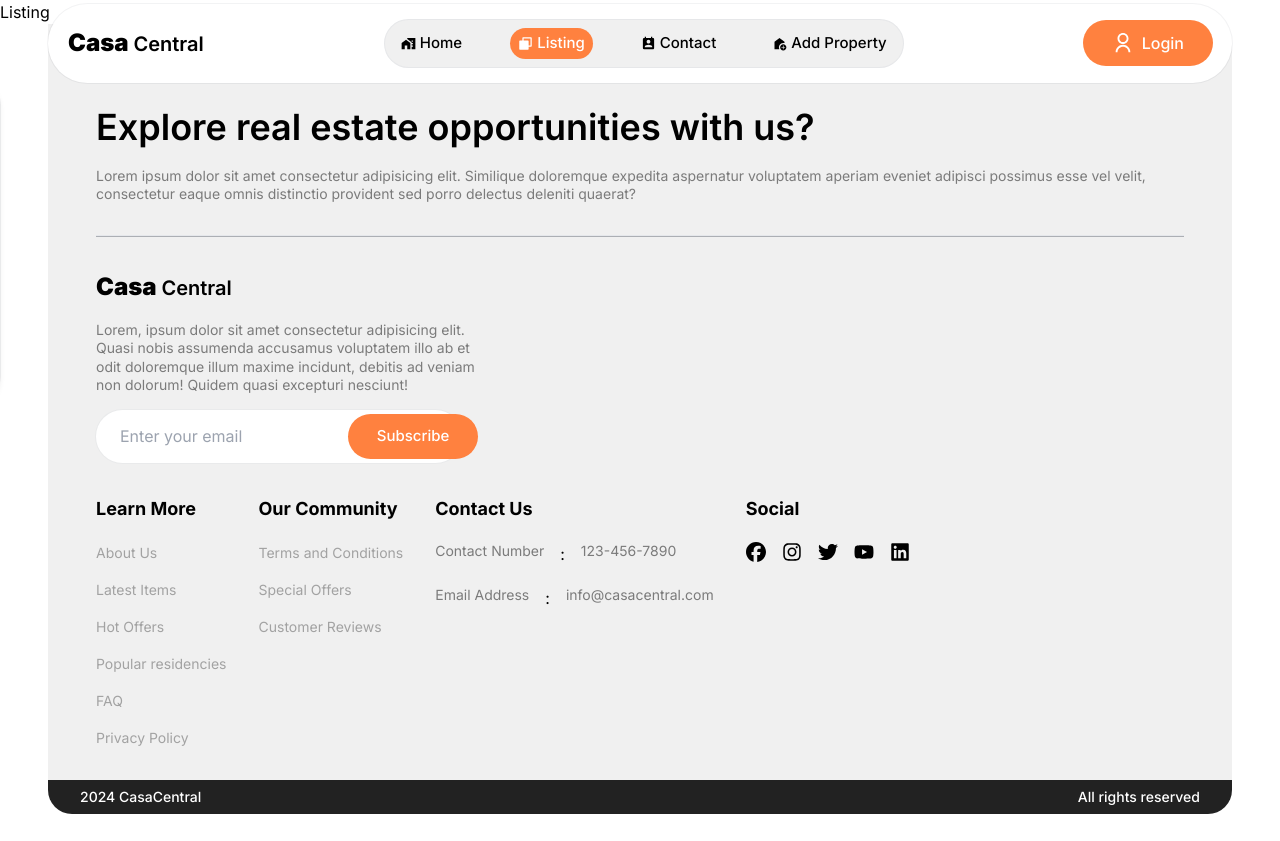
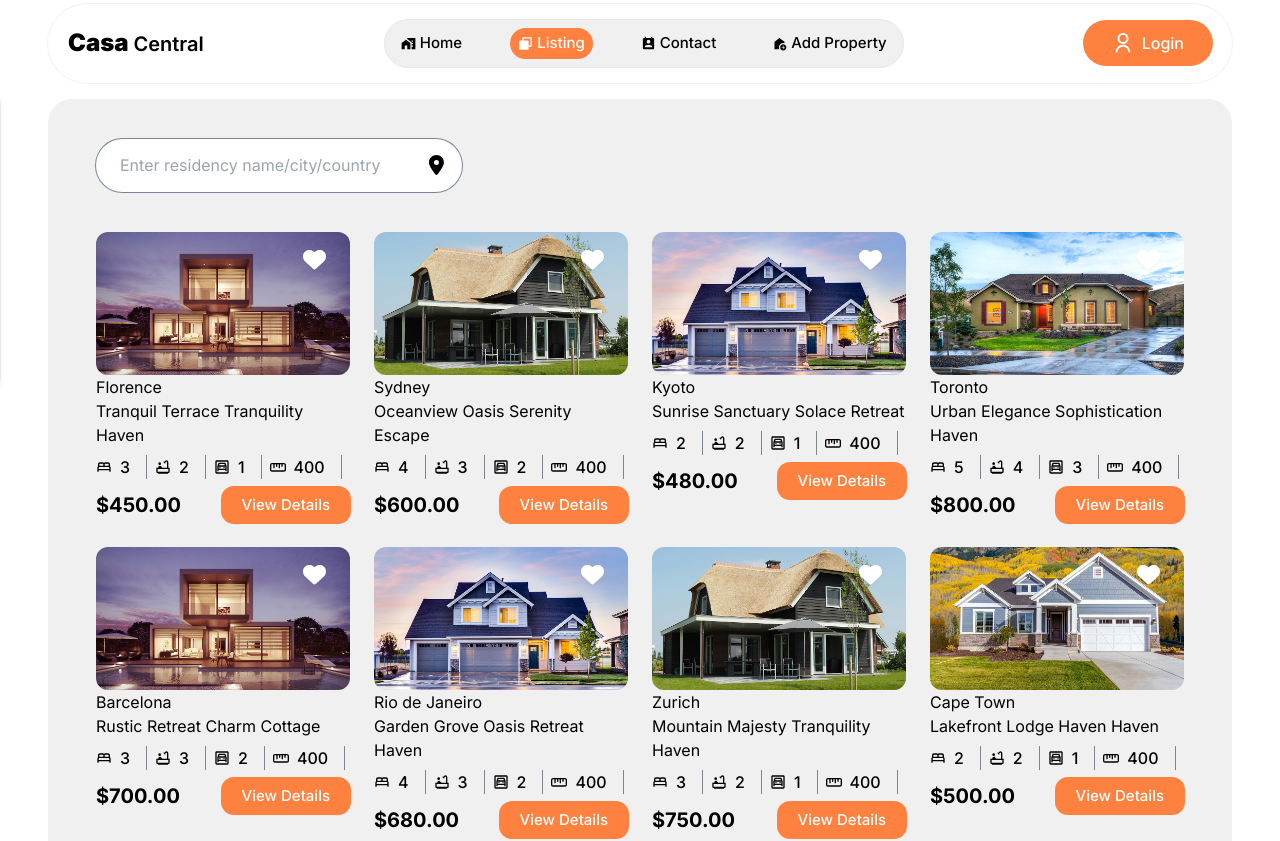
Before and after one commit to koffygeek/CasaCentral-Real_Estate, a React (Vite) app in the folder frontend/: page /listing in a window 1280 px wide. Shown: the top 841 px of the page. Built offline with nearby package versions, Linux system fonts and the light colour scheme; a web font is replaced by a local one.

Commit message:
backend installation des dependances

```diff
--- a/frontend/src/components/Item.jsx
+++ b/frontend/src/components/Item.jsx
@@ -5,6 +5,7 @@ import {
   MdOutlineGarage,
 } from "react-icons/md";
 import { Link } from "react-router-dom";
+import { CgRuler } from "react-icons/cg";
 
 const Item = ({ property }) => {
   return (
@@ -32,6 +33,10 @@ const Item = ({ property }) => {
           <MdOutlineGarage />
           {property.facilities.parkings}
         </div>
+        <div className="flexCenter gap-x-2 border-r border-slate-900/50 pr-4 font-[500] ">
+          <CgRuler />
+          400
+        </div>
       </div>
       <div className="flexBetween">
         <div className="bold-20"> ${property.price}.00</div>
--- /dev/null
+++ b/frontend/src/components/SearchBar.jsx
@@ -0,0 +1,17 @@
+import React from "react";
+import { FaLocationDot } from "react-icons/fa6";
+
+const SearchBar = () => {
+  return (
+    <div className="flexBetween pl-6 h-[3.3rem] bg-white w-full max-w-[366px] rounded-full ring-1 ring-slate-500/85">
+      <input
+        type="text"
+        placeholder="Enter residency name/city/country"
+        className="bg-transparent border-none outline-none w-full"
+      />
+      <FaLocationDot className="relative right-4 text-xl hover:text-secondary cursor-pointer" />
+    </div>
+  );
+};
+
+export default SearchBar;
--- a/frontend/src/pages/Listing.jsx
+++ b/frontend/src/pages/Listing.jsx
@@ -1,5 +1,26 @@
+import { SwiperSlide } from "swiper/react";
+import SearchBar from "../components/SearchBar";
+import { PROPERTIES } from "../constant/data";
+import Item from "../components/Item";
+
 const Listing = () => {
-  return <div>Listing</div>;
+  return (
+    <main className="max-padd-container my-[99px]">
+      <div className="max-padd-container py-10 xl:py-22 bg-primary rounded-3xl  ">
+        <div>
+          <SearchBar />
+          {/* container   */}
+          <div className="grid gap-6 grid-cols-1 sm:grid-cols-2 lg:grid-cols-3 xl:grid-cols-4 mt-10">
+            {PROPERTIES.map((property) => (
+              <SwiperSlide key={property.title}>
+                <Item property={property} />
+              </SwiperSlide>
+            ))}
+          </div>
+        </div>
+      </div>
+    </main>
+  );
 };
 
 export default Listing;
```
Also changed, not shown: 2 other files (tests, documents, lock files or other folders).
